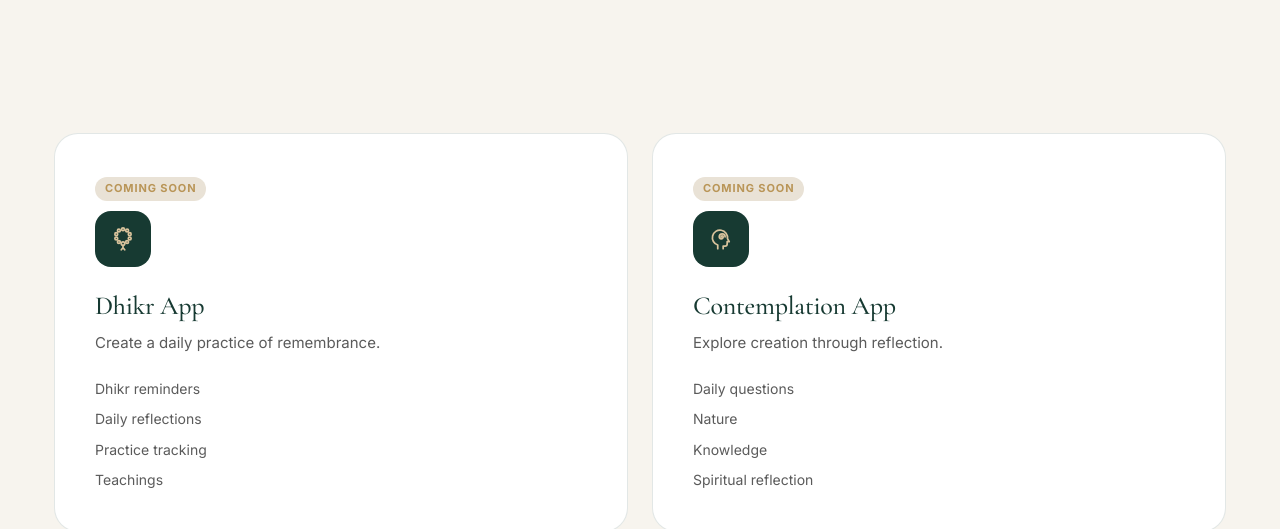
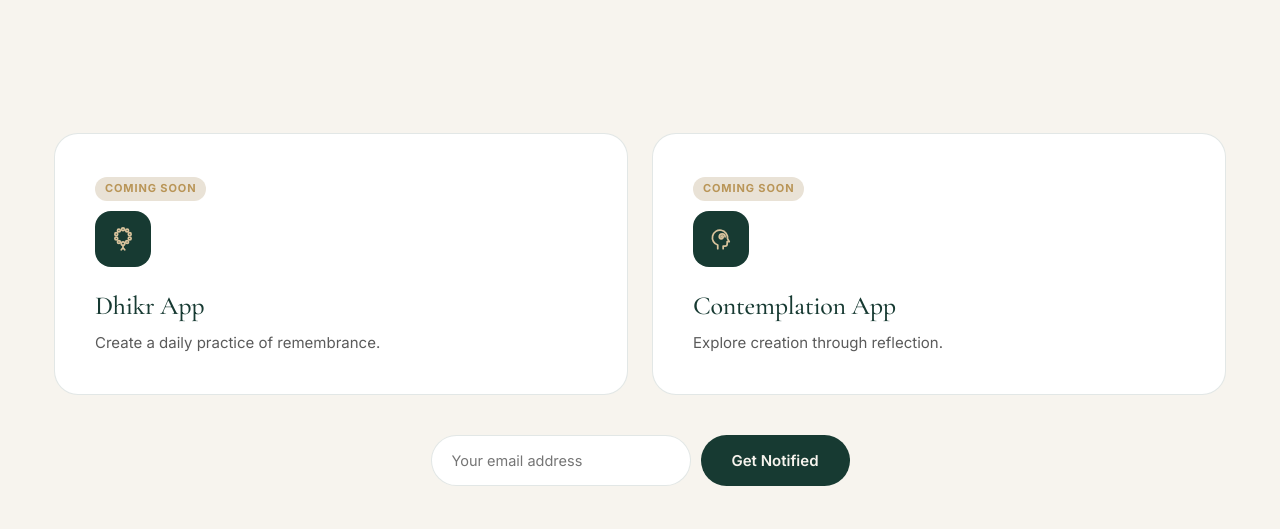
Before and after one commit to lutfullahrahimi2026/fi.com, a plain HTML site: page apps.html in a window 1280 px wide. Shown: the part 305-834 px from the top of the page. Drawn offline with nearby package versions, Linux system fonts and the light colour scheme.

Commit message:
Update apps.html

```diff
--- a/apps.html
+++ b/apps.html
@@ -81,12 +81,6 @@
           </div>
           <h3>Dhikr App</h3>
           <p>Create a daily practice of remembrance.</p>
-          <ul class="feature-list">
-            <li>Dhikr reminders</li>
-            <li>Daily reflections</li>
-            <li>Practice tracking</li>
-            <li>Teachings</li>
-          </ul>
         </article>
 
         <article class="app-card reveal">
@@ -96,12 +90,6 @@
           </div>
           <h3>Contemplation App</h3>
           <p>Explore creation through reflection.</p>
-          <ul class="feature-list">
-            <li>Daily questions</li>
-            <li>Nature</li>
-            <li>Knowledge</li>
-            <li>Spiritual reflection</li>
-          </ul>
         </article>
       </div>
 
```
